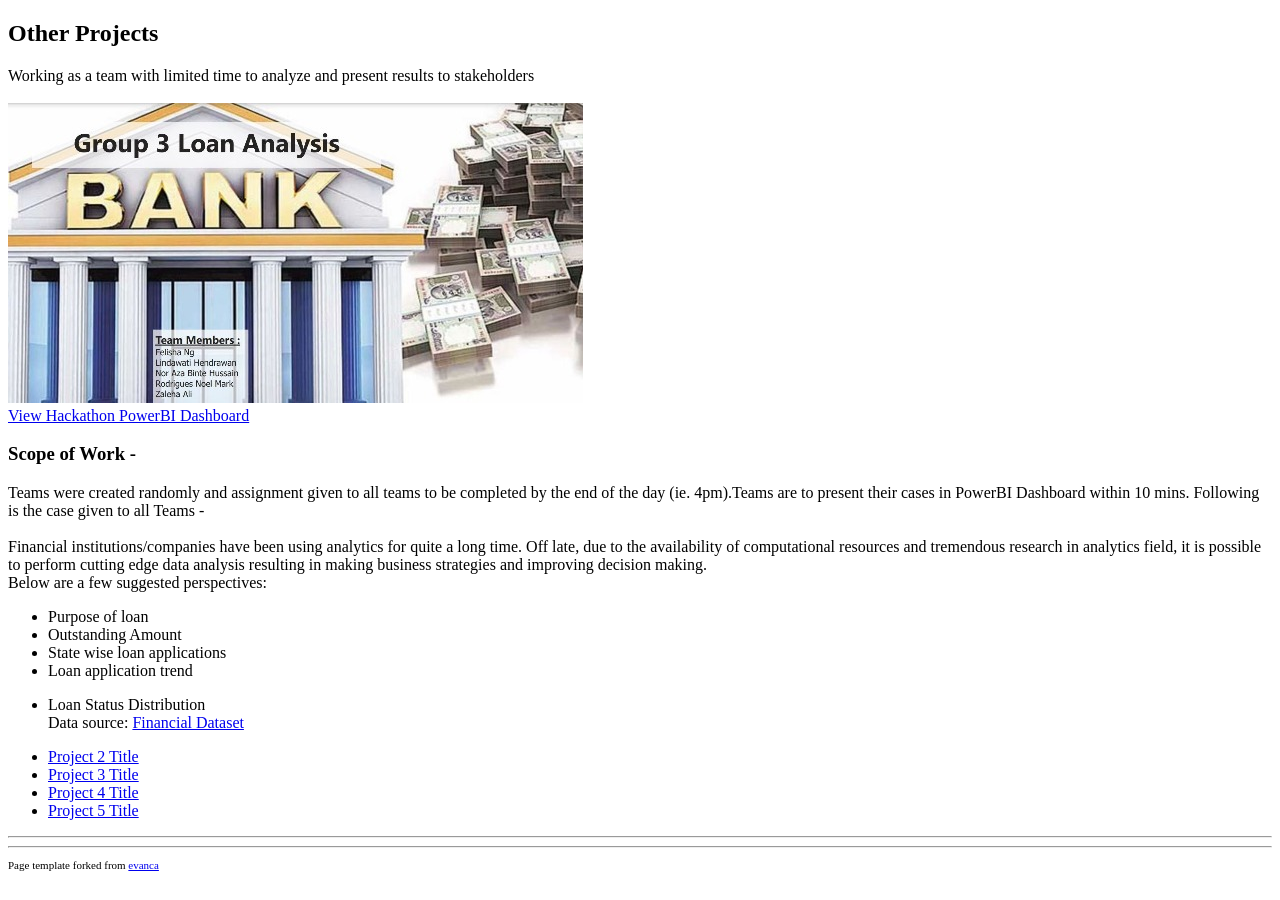
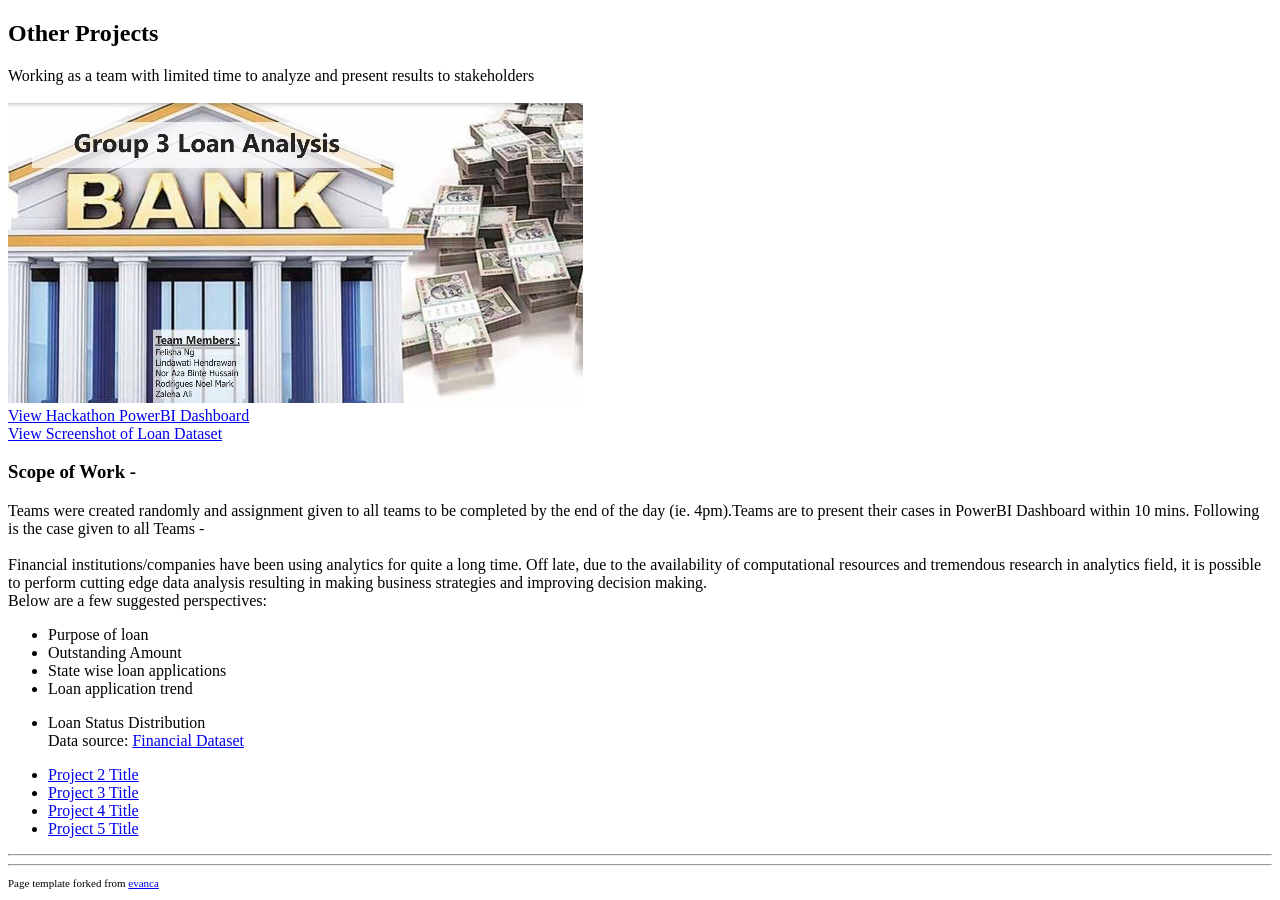
Before and after one commit to ZalehaAli/Data-Analytics-Portfolio, a Jekyll site: the page built from index.md, in a window 1280 px wide and 900 px high, scrolled down 3834 px. Built offline with Jekyll 4.4.1, drawn with Linux system fonts in a browser that asks for light colours; our own code applies the rules of GitHub Pages for plain Markdown files.

Commit message:
Update index.md

```diff
--- a/index.md
+++ b/index.md
@@ -158,6 +158,7 @@ Working as a team with limited time to analyze and present results to stakeholde
 <br>
 <a href="pdf/Hackathon.pdf" target="_blank">View Hackathon PowerBI Dashboard</a>
 <br>
+<a href="pdf/Data.pdf" target="_blank">View Screenshot of Loan Dataset</a>
 ### Scope of Work -
 Teams were created randomly and assignment given to all teams to be completed by the end of the day (ie. 4pm).Teams are to present their cases in PowerBI Dashboard within 10 mins. Following is the case given to all Teams -
 <br>
```
